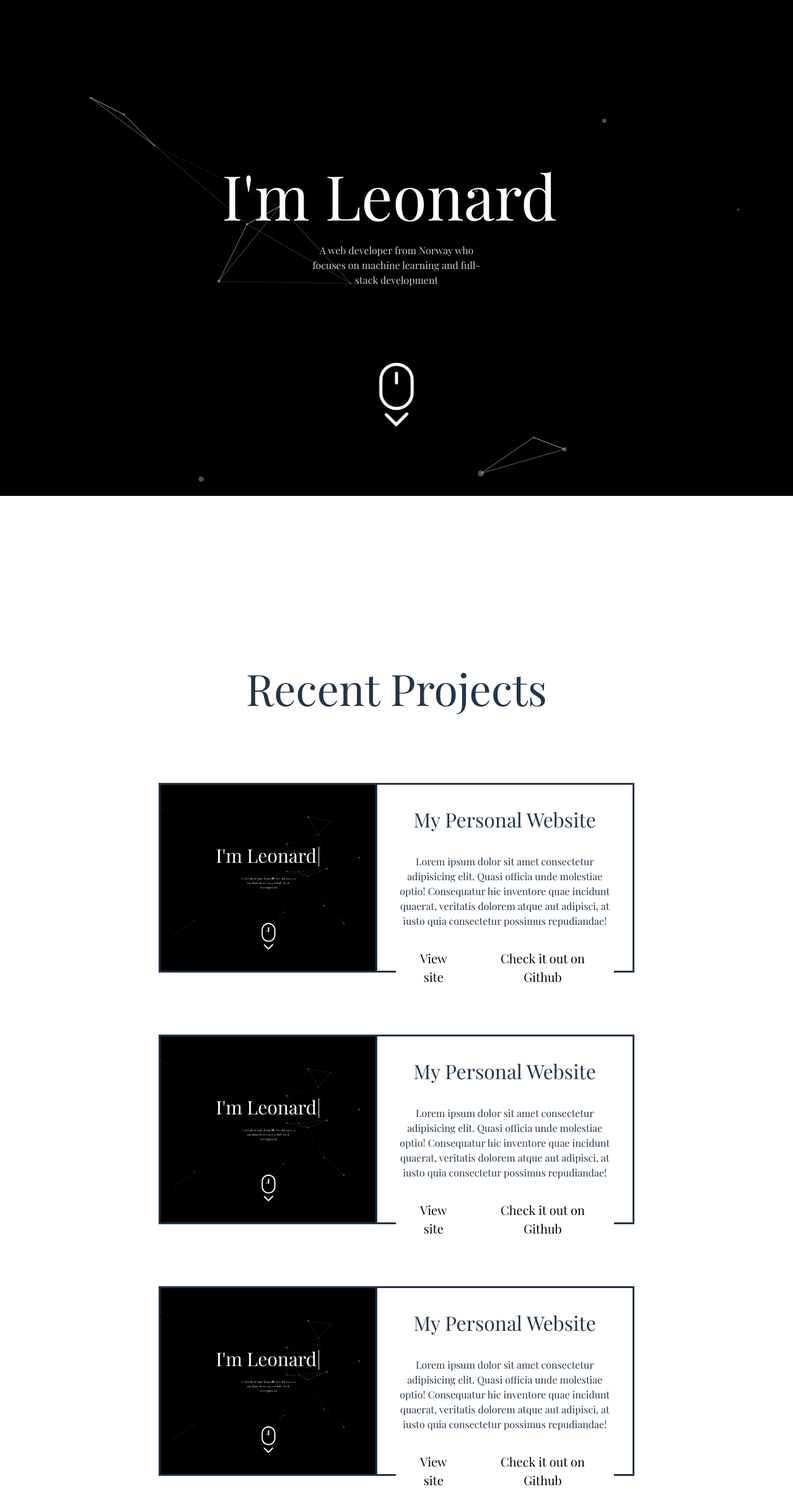
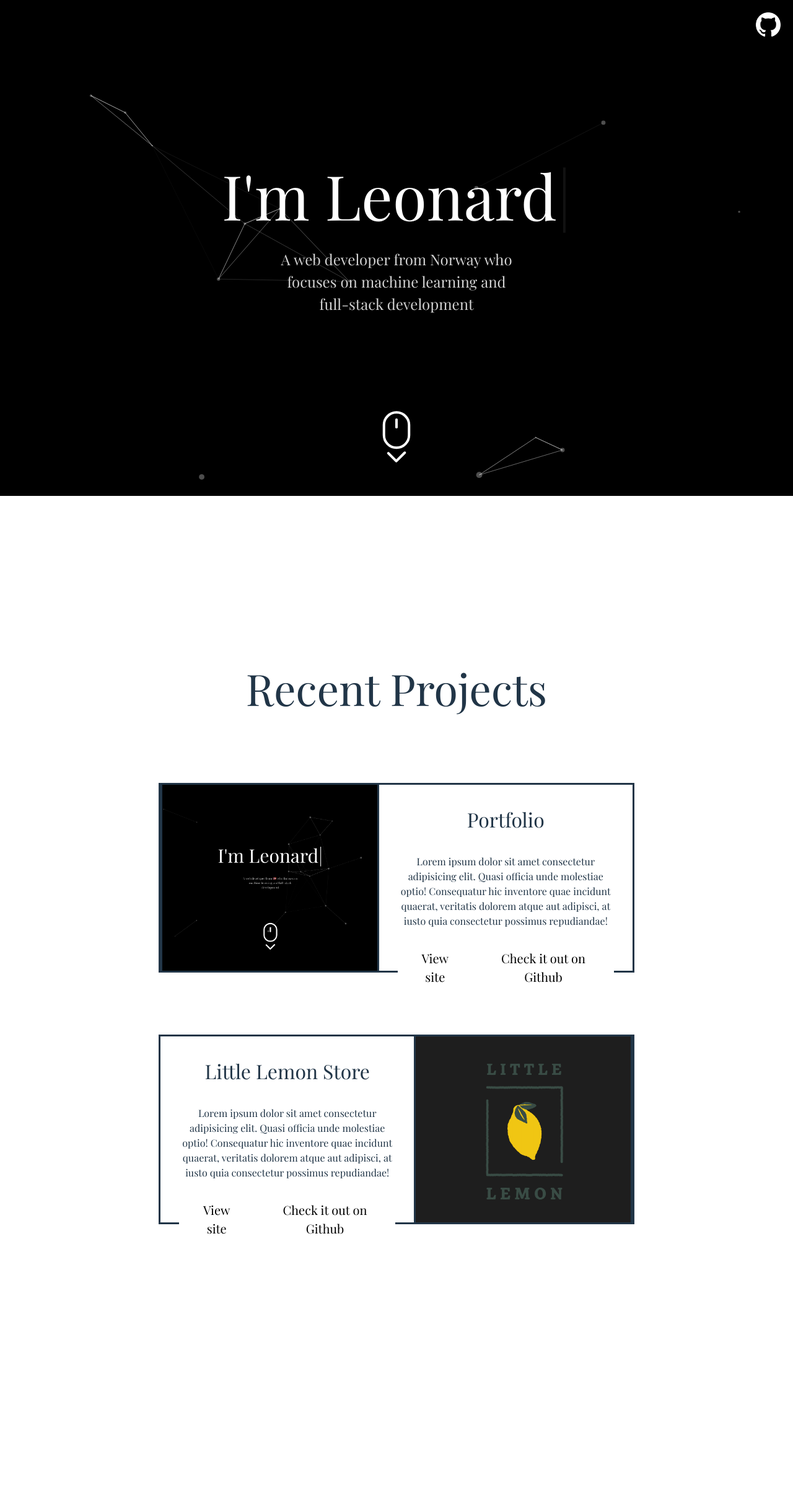
Before and after one commit to LeonardHolter/portfolio_v1, a React (Vite) app: page / in a window 1280 px wide. Shown: the top 2436 px of the page at 62% size. After the commit the page ends 2175 px from the top, so only its background shows below. Built offline with nearby package versions, Linux system fonts and the light colour scheme.

Commit message:
added a github icon

```diff
--- a/src/App.css
+++ b/src/App.css
@@ -1,4 +1,12 @@
+nav {
+  display: flex;
+  color: white;
+  position: absolute;
+  top: 20px;
+  right: 20px;
+  z-index: 1;
 
+}
 
 
 .Typewriter {
@@ -14,9 +22,10 @@
 
 .subTypewriter {
   font-family: 'Playfair Display', serif;
+  font-size: x-large;
   color: lightgray;
   top: 47%;
-  width: 300px;
+  width: 400px;
   opacity: 0;
   left: 50%;
   transform: translateX(-50%);
@@ -31,10 +40,10 @@
 
 .gif {
   position: absolute;
-  top: 72%;
+  top: 82%;
   left: 50%;
   transform: translateX(-50%);
-  width: 125px;
+  width: 100px;
   opacity: 0;
 
 
@@ -83,6 +92,7 @@
 
 .projectImageSection {
   border-right: solid ;
+  border-left: solid;
 }
 
 .projectImage {
--- a/src/App.jsx
+++ b/src/App.jsx
@@ -3,12 +3,12 @@ import ParticlesBackground from './components/ParticleBackground'
 import TypewriterEffect from './components/Typewriter-main-section'
 import ScrollAnimation from './components/ScrollAnimation'
 import ProjectSection from './components/ProjectSection'
-
-
+import Navbar from './components/Navbar'
 
 function App() {
   return (
     <>
+    <Navbar />
     <ParticlesBackground />
     <TypewriterEffect />
     <ScrollAnimation />
--- /dev/null
+++ b/src/components/Navbar.jsx
@@ -0,0 +1,15 @@
+import github from "../assets/github-icon.png"
+
+const Navbar = () => {
+    return (
+
+        <nav>
+            <a href="https://github.com/LeonardHolter" target="_blank">
+                <img src={github} alt="github logo" width={40} />
+            </a>
+        </nav>
+
+     );
+}
+
+export default Navbar;
--- a/src/components/ProjectSection.jsx
+++ b/src/components/ProjectSection.jsx
@@ -1,4 +1,5 @@
 import picture from "../assets/website.png"
+import picture1 from "../assets/new_littleLemon.png"
 import {Link} from "react-router-dom"
 
 
@@ -10,7 +11,7 @@ const ProjectSection = () => {
             <div className="projectContainer">
                 <div className="projectCard">
                     <div className="projectinfo">
-                        <h3 className="projectTitle">My Personal Website</h3>
+                        <h3 className="projectTitle">Portfolio</h3>
                         <p>Lorem ipsum dolor sit amet consectetur adipisicing elit. Quasi officia unde molestiae optio! Consequatur hic inventore quae incidunt quaerat, veritatis dolorem atque aut adipisci, at iusto quia consectetur possimus repudiandae!</p>
                         <div className="projectButtons">
                             <a href="https://www.google.com" >
@@ -26,8 +27,11 @@ const ProjectSection = () => {
                     </div>
                 </div>
                 <div className="projectCard">
+                    <div className="projectImageSection">
+                    <img src={picture1} alt="" className="projectImage" />
+                    </div>
                     <div className="projectinfo">
-                        <h3 className="projectTitle">My Personal Website</h3>
+                        <h3 className="projectTitle">Little Lemon Store</h3>
                         <p>Lorem ipsum dolor sit amet consectetur adipisicing elit. Quasi officia unde molestiae optio! Consequatur hic inventore quae incidunt quaerat, veritatis dolorem atque aut adipisci, at iusto quia consectetur possimus repudiandae!</p>
                         <div className="projectButtons">
                             <a href="https://www.google.com" >
@@ -38,27 +42,8 @@ const ProjectSection = () => {
                             </a>
                         </div>
                     </div>
-                    <div className="projectImageSection">
-                    <img src={picture} alt="" className="projectImage" />
-                    </div>
                 </div>
-                <div className="projectCard">
-                    <div className="projectinfo">
-                        <h3 className="projectTitle">My Personal Website</h3>
-                        <p>Lorem ipsum dolor sit amet consectetur adipisicing elit. Quasi officia unde molestiae optio! Consequatur hic inventore quae incidunt quaerat, veritatis dolorem atque aut adipisci, at iusto quia consectetur possimus repudiandae!</p>
-                        <div className="projectButtons">
-                            <a href="https://www.google.com" >
-                                <div className="projectView">View site</div>
-                            </a>
-                            <a href="https://github.com/LeonardHolter/Personal-Website">
-                                <div  className="projectCode">Check it out on Github</div>
-                            </a>
-                        </div>
-                    </div>
-                    <div className="projectImageSection">
-                    <img src={picture} alt="" className="projectImage" />
-                    </div>
-                </div>
+
             </div>
           </section >
      );
```
Also changed, not shown: src/assets/github-icon.png (added), src/assets/new_littleLemon.png (added).
